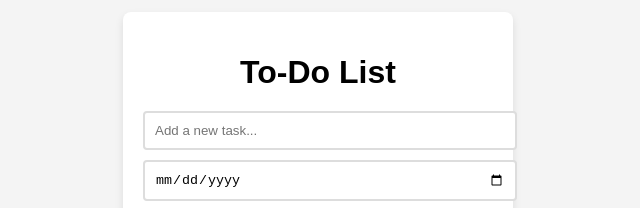
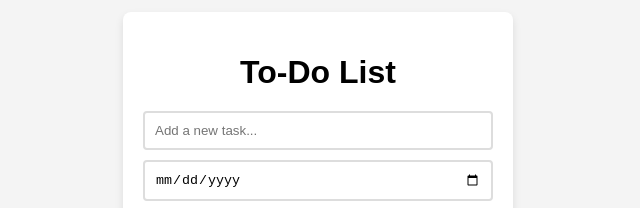
Before and after one commit to immustafa37/To-Do-List, a plain HTML site: page index.html in a window 1280 px wide. Shown: the part 208-416 px from the top of the page, 322-962 px from the left. Drawn offline with Linux system fonts and the light colour scheme.

Commit message:
complete

```diff
--- a/style.css
+++ b/style.css
@@ -35,14 +35,17 @@ h1 {
     margin-bottom: 20px;
 }
 
-input, select {
+input[type="text"],
+input[type="date"],
+select {
     width: 100%;
     padding: 10px;
     margin-bottom: 10px;
     border: 2px solid #ddd;
     border-radius: 4px;
+    /* Added box-sizing so padding and borders are included in width */
+    box-sizing: border-box;
 }
-
 button {
     width: 100%;
     padding: 10px;
```
